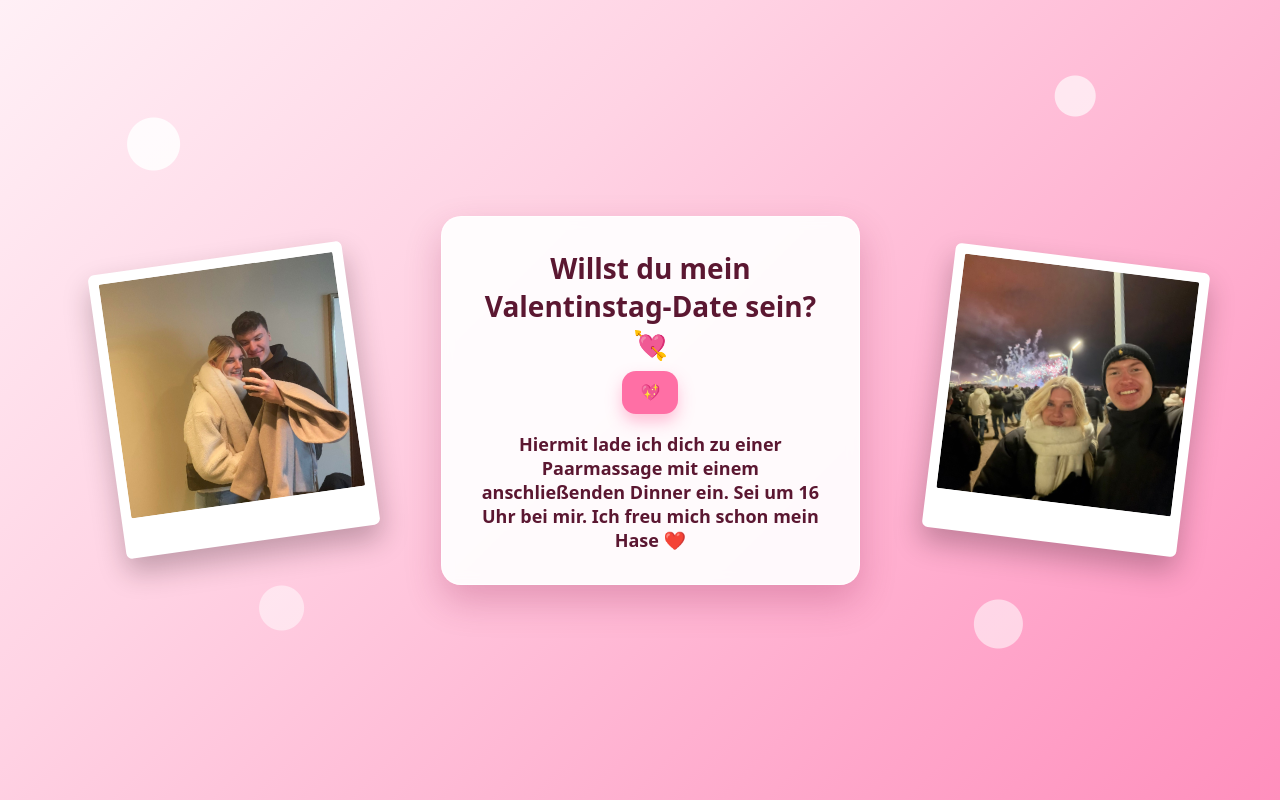
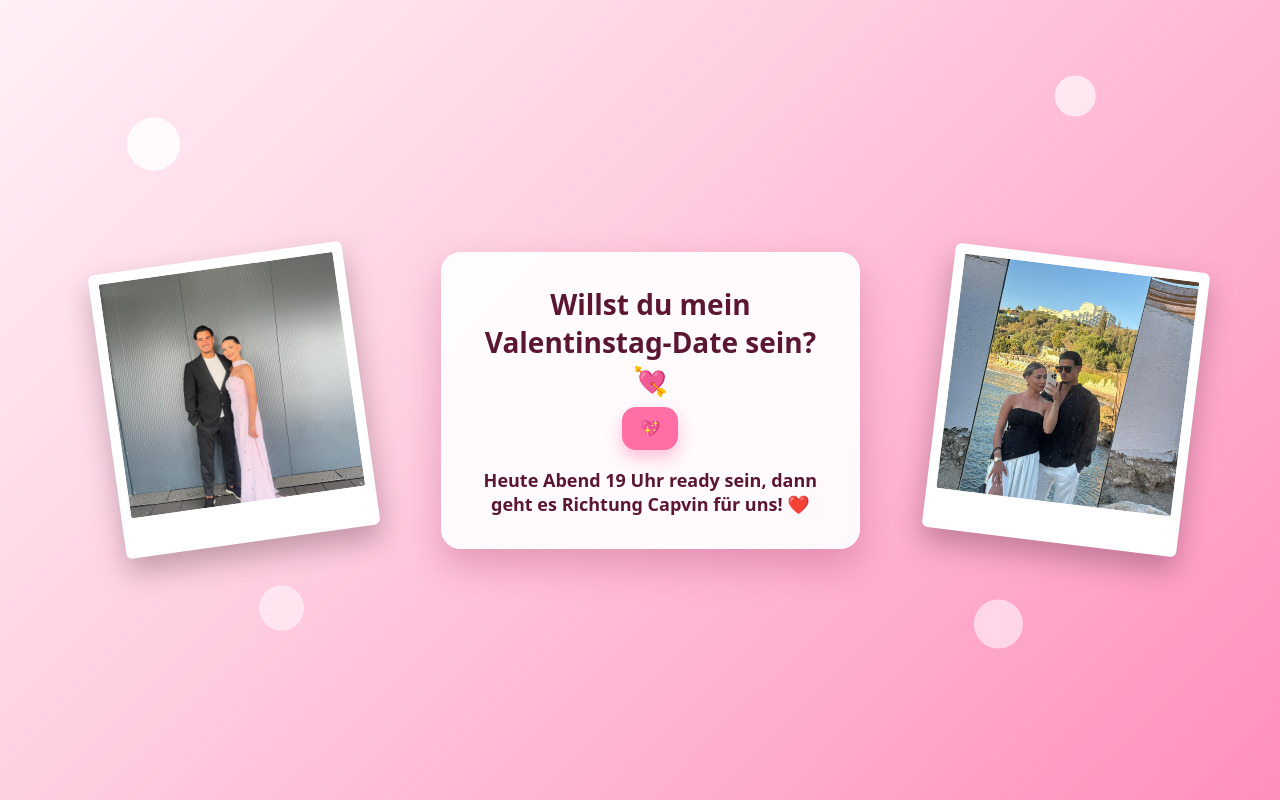
Before and after one commit to nicco-design/ValentinstagmitBerkay, a plain HTML site: page index.html in a window 1280 px wide. Both pictures are taken after a click on the button "Ja 😍". Drawn offline with Linux system fonts and the light colour scheme.

```diff
--- a/index.html
+++ b/index.html
@@ -163,7 +163,7 @@
   <main class="layout">
     <figure class="polaroid left" data-photo-key="left">
       <img
-        data-sources="assets/polaroid-left.jpg|assets/left.jpg"
+        data-sources="assets/polaroid-left-Berkay.jpg|assets/polaroid-left.jpg|assets/left.jpg"
         alt="Foto von euch beiden mit Feuerwerk"
       />
       <div class="photo-actions" hidden>
@@ -186,7 +186,7 @@
 
     <figure class="polaroid right" data-photo-key="right">
       <img
-        data-sources="assets/polaroid-right.jpg|assets/right.jpg"
+        data-sources="assets/polaroid-right-Berkay.jpg|assets/polaroid-right.jpg|assets/right.jpg"
         alt="Spiegel-Selfie von euch beiden"
       />
       <div class="photo-actions" hidden>
@@ -284,7 +284,7 @@
     document.querySelectorAll(".polaroid").forEach(setupPolaroid);
 
     yes.addEventListener("click", () => {
-      msg.textContent = "Hiermit lade ich dich zu einer Paarmassage mit einem anschließenden Dinner ein. Sei um 16 Uhr bei mir. Ich freu mich schon mein Hase ❤️";
+      msg.textContent = "Heute Abend 19 Uhr ready sein, dann geht es Richtung Capvin für uns! ❤️";
       no.style.display = "none";
       yes.textContent = "💖";
       launchHearts();
```
Also changed, not shown: docs/index.html (+3 -3 lines).
